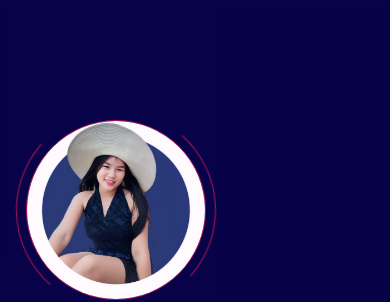
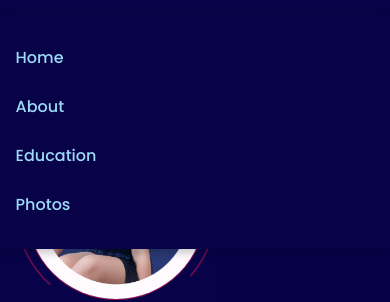
Before and after one commit to JCsorillo/Ronabe, a plain HTML site: page index.html in a window 390 px wide. Both pictures are taken after a click on the element 360 px from the left and 30 px from the top of the page. Shown: the part 49-351 px from the top of the page. Drawn offline with nearby package versions, Linux system fonts and the light colour scheme.

Commit message:
Update index.html

```diff
--- a/index.html
+++ b/index.html
@@ -18,14 +18,11 @@
         <a href="#" class="logo">RONABE NISU|CICS<span class="animate" style="--i:1;"></span></a>
 
         <div class="bx bx-menu" id="menu-icon"><span class="animate" style="--i:2;"></span></div>
-
         <nav class="navbar">
-
             <a href="index.html">Home</a>
             <a href="About.html">About</a>
             <a href="education.html">Education</a>
             <a href="Photos.html">Photos</a>
-
             <span class="active-nav"></span>
             <span class="animate" style="--i:2;"></span>
         </nav>
@@ -157,6 +154,12 @@
             <span class="animate scroll" style="--i:3;"></span>
         </div>
     </footer>
-    <script src="script.js"></script>
+    <script src="js/script.js"></script>
+    <script>
+        document.getElementById('menu-icon').addEventListener('click', function() {
+            const navbar = document.querySelector('.navbar');
+            navbar.classList.toggle('active'); // Toggle the 'active' class
+        });
+    </script>
 
 </body></html>
```
